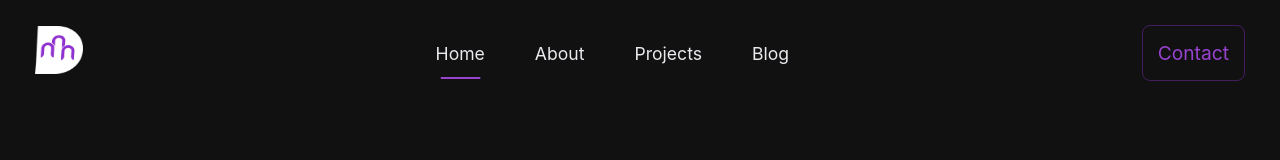
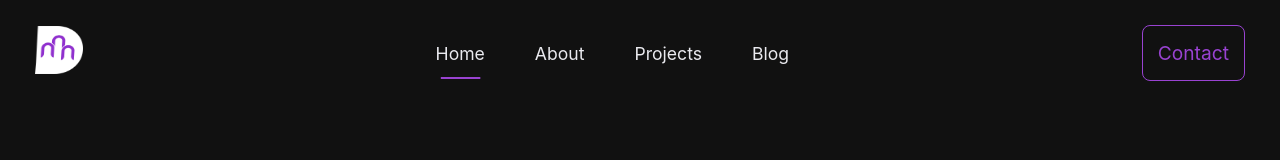
Before and after one commit to rodrigocarvalhodev/portfolio-duckdeveloper, an Angular app: page /home in a window 1280 px wide. Shown: the top 160 px of the page. Built offline with nearby package versions, Linux system fonts and the light colour scheme.

Commit message:
adjust contact button styles

```diff
--- a/src/app/template/header/header.component.scss
+++ b/src/app/template/header/header.component.scss
@@ -89,7 +89,7 @@ header {
         a {
             font-size: 1.2rem;
             color: #9943d1;
-            border: 1px solid rgba(144, 48, 206, 0.4);
+            border: 1px solid rgb(153, 67, 209);
             border-radius: 8px;
             padding: 15px;
             transition: 0.45s;
@@ -98,7 +98,7 @@ header {
         }
 
         a:hover {
-            background-color: rgba(144, 48, 206, 0.4);
+            background-color: rgba(153, 67, 209, 0.4);
         }
 
         button {
```
